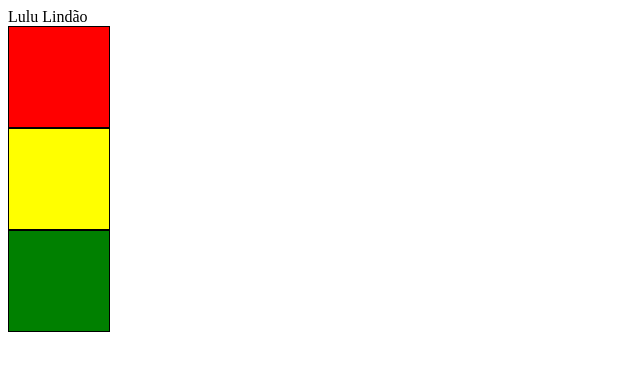
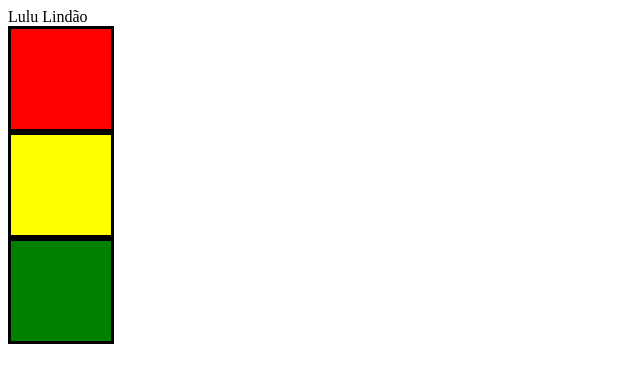
Before and after one commit to RaBastos2/treinamento, a plain HTML site: page index.html in a window 1280 px wide. Shown: the whole page, without its empty margins (0-640 px from the left). Drawn offline with Linux system fonts and the light colour scheme.

Commit message:
Adicionando 3 px

```diff
--- a/style.css
+++ b/style.css
@@ -2,19 +2,19 @@
     background-color: red;
     width: 100px;
     height: 100px;
-    border:1px solid black;
+    border:3px solid black;
 }
 
 #num2{
     background-color: yellow;
     width: 100px;
     height: 100px;
-    border:1px solid black;
+    border:3px solid black;
 }
 
 #num3{
     background-color: green;
     width: 100px;
     height: 100px;
-    border:1px solid black;
+    border:3px solid black;
 }
```
